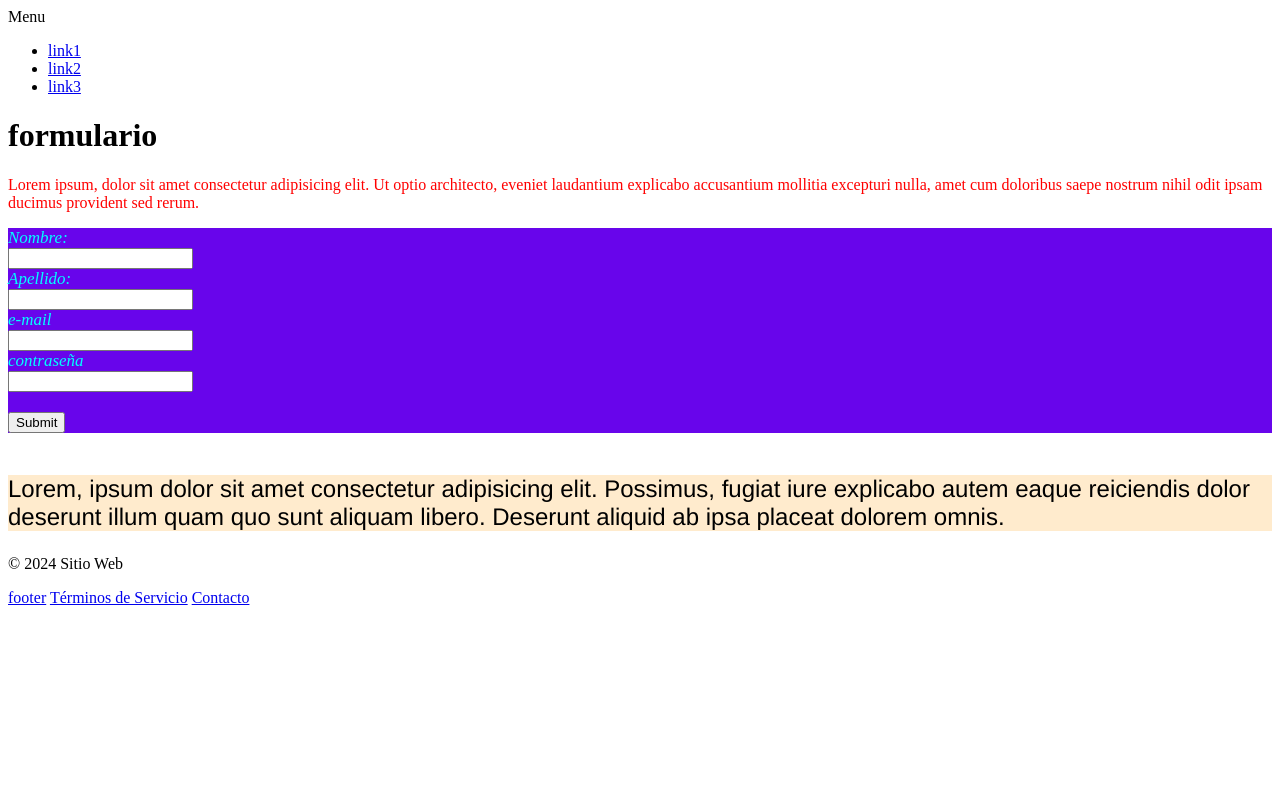
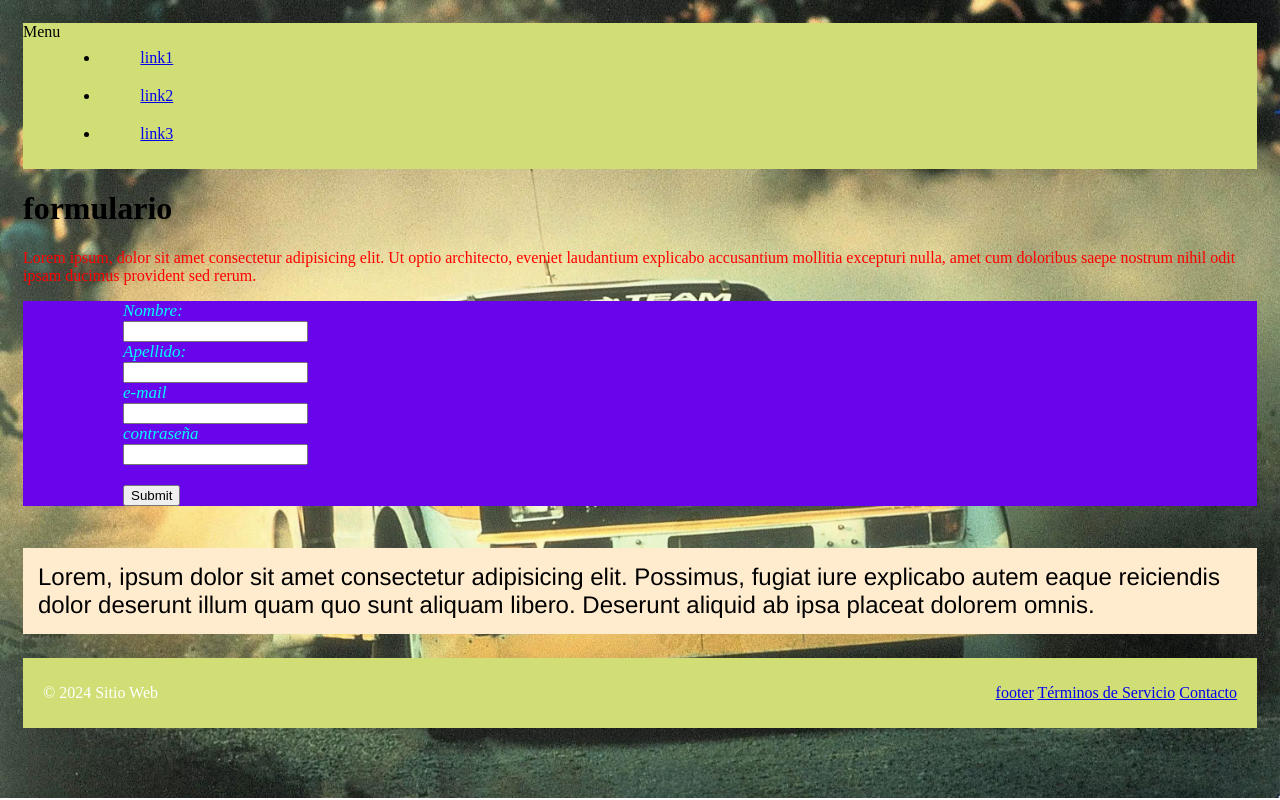
Before and after one commit to Tobimedina/tarea, a plain HTML site: page index.html in a window 1280 px wide. Drawn offline with Linux system fonts and the light colour scheme.

Commit message:
Update styles.css

```diff
--- a/css/styles.css
+++ b/css/styles.css
@@ -4,6 +4,23 @@ segundo color : #057FEB
 tercer color : #f5e108
 
 */
+
+.menu{
+    display: flex;
+    background-color: #d0de75;
+
+}
+
+
+
+body{
+    background-image: url(/img/auto1.jpg);
+    background-repeat: no-repeat;
+    background-size: cover;
+    background-position: center;
+    padding: 15px 15px ;
+}
+
 
 form {
     background-color: #6805EB;
@@ -16,4 +33,26 @@ form {
 
 .p1{ font-size: 24px;font-family: 'Franklin Gothic Medium';
     background-color: blanchedalmond;
+    padding: 15px 15px ;
 }
+
+
+
+li{
+    padding: 10px 40px;
+}
+
+.fm{
+    padding: 0% 100px;
+}
+
+
+
+footer {
+    display: flex;
+    justify-content: space-between;
+    align-items: center;
+    padding: 10px 20px;
+    background-color: #d0de75;
+    color: white;
+}
```
